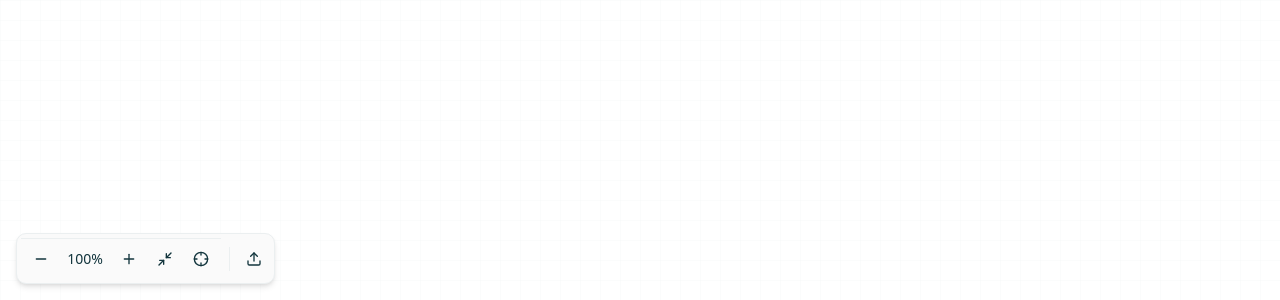
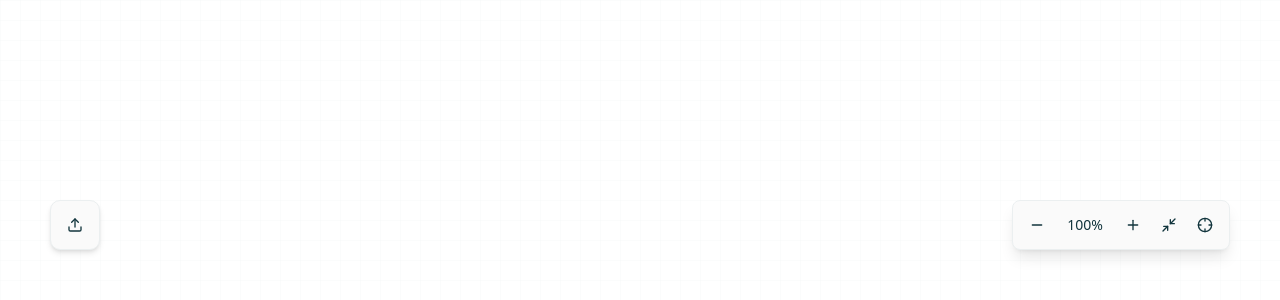
Before and after one commit to modell-aachen/SWT2526, a Vue app: page /view in a window 1280 px wide. Shown: the part 500-800 px from the top of the page. Built offline with nearby package versions, Linux system fonts and the light colour scheme.

Commit message:
fits canvas view automatically after auto fit

```diff
--- a/src/components/FloatingZoomControls/FloatingZoomControls.vue
+++ b/src/components/FloatingZoomControls/FloatingZoomControls.vue
@@ -74,12 +74,33 @@ const positionClass = computed(() =>
 const autoFit = () => {
   const elementsStore = useElementsStore()
   const container = document.querySelector('[data-testid="canvas-container"]')
-  if (container) {
+  if (container && elementsStore.elements.length > 0) {
     zoomStore.autoFit(
       elementsStore.elements,
       container.clientWidth,
       container.clientHeight
     )
+
+    // Center content in viewport after zoom adjustment
+    setTimeout(() => {
+      const minX = Math.min(...elementsStore.elements.map((e) => e.x))
+      const minY = Math.min(...elementsStore.elements.map((e) => e.y))
+      const maxX = Math.max(...elementsStore.elements.map((e) => e.x + e.width))
+      const maxY = Math.max(
+        ...elementsStore.elements.map((e) => e.y + e.height)
+      )
+
+      const contentWidth = (maxX - minX) * zoomStore.zoom
+      const contentHeight = (maxY - minY) * zoomStore.zoom
+      const centerX = minX * zoomStore.zoom + contentWidth / 2
+      const centerY = minY * zoomStore.zoom + contentHeight / 2
+
+      container.scrollTo({
+        left: centerX - container.clientWidth / 2,
+        top: centerY - container.clientHeight / 2,
+        behavior: 'smooth',
+      })
+    }, 0)
   }
 }
 </script>
--- a/src/components/Sidebar/LeftBar/ZoomControls.vue
+++ /dev/null
@@ -1,84 +0,0 @@
-<template>
-  <div :class="containerClass">
-    <div :class="controlsClass">
-      <Button
-        variant="ghost"
-        size="icon-sm"
-        data-testid="zoom-out-button"
-        title="Zoom out"
-        @click="zoomStore.zoomOut()"
-      >
-        <Minus class="w-4 h-4 text-ma-text-01" />
-      </Button>
-      <span
-        class="flex items-center px-1 text-sm text-ma-text-01"
-        :class="collapsed ? 'justify-center' : 'min-w-[3rem] justify-center'"
-      >
-        {{ zoomStore.zoomPercentage }}%
-      </span>
-      <Button
-        variant="ghost"
-        size="icon-sm"
-        data-testid="zoom-in-button"
-        title="Zoom in"
-        @click="zoomStore.zoomIn()"
-      >
-        <Plus class="w-4 h-4 text-ma-text-01" />
-      </Button>
-    </div>
-    <Button
-      variant="ghost"
-      size="icon-sm"
-      data-testid="reset-zoom-button"
-      title="Reset zoom"
-      @click="zoomStore.resetZoom()"
-    >
-      <Minimize2 class="w-4 h-4 text-ma-text-01" />
-    </Button>
-    <Button
-      variant="ghost"
-      size="icon-sm"
-      data-testid="auto-fit-button"
-      title="Fit automatically"
-      @click="autoFit"
-    >
-      <Crosshair class="w-4 h-4 text-ma-text-01" />
-    </Button>
-  </div>
-</template>
-
-<script setup lang="ts">
-import { computed } from 'vue'
-import { Plus, Minus, Minimize2, Crosshair } from 'lucide-vue-next'
-import { Button } from '@/components/ui/button'
-import { useZoomStore } from '@/stores/zoom/zoom'
-import { useElementsStore } from '@/stores/elements/elements'
-
-const props = defineProps<{
-  collapsed?: boolean
-}>()
-
-const zoomStore = useZoomStore()
-
-const containerClass = computed(() =>
-  props.collapsed
-    ? 'p-2 border-t border-ma-grey-300 flex flex-col gap-1 items-center'
-    : 'p-1 border-t border-ma-grey-300 flex gap-1 justify-between'
-)
-
-const controlsClass = computed(() =>
-  props.collapsed ? 'flex flex-col gap-1 items-center' : 'flex gap-1'
-)
-
-const autoFit = () => {
-  const elementsStore = useElementsStore()
-  const container = document.querySelector('[data-testid="canvas-container"]')
-  if (container) {
-    zoomStore.autoFit(
-      elementsStore.elements,
-      container.clientWidth,
-      container.clientHeight
-    )
-  }
-}
-</script>
--- a/src/views/ViewPage/ViewPage.vue
+++ b/src/views/ViewPage/ViewPage.vue
@@ -12,13 +12,14 @@
         />
       </GridCanvas>
 
-      <!-- Floating toolbar: bottom-left -->
+      <!-- Floating zoom controls: bottom-right -->
+      <FloatingZoomControls :right-sidebar-collapsed="true" />
+
+      <!-- Upload button: bottom-left -->
       <div
         data-testid="view-toolbar"
-        class="absolute bottom-4 left-4 z-50 flex items-center gap-2 bg-ma-grey-100 border border-ma-grey-300 rounded-lg shadow-md p-1"
+        class="absolute bottom-[50px] left-[50px] z-50 flex items-center gap-2 bg-ma-grey-100 border border-ma-grey-300 rounded-lg shadow-md p-2"
       >
-        <ZoomControls />
-        <div class="w-px h-6 bg-ma-grey-300" />
         <Button
           variant="ghost"
           size="icon-sm"
@@ -47,7 +48,7 @@ import { useElementsStore } from '@/stores/elements/elements'
 import { useCanvasIO } from '@/composables/useCanvasIO'
 import GridCanvas from '@/components/GridCanvas/GridCanvas.vue'
 import ElementWrapperReadOnly from '@/components/ElementWrapperReadOnly/ElementWrapperReadOnly.vue'
-import ZoomControls from '@/components/Sidebar/LeftBar/ZoomControls.vue'
+import FloatingZoomControls from '@/components/FloatingZoomControls/FloatingZoomControls.vue'
 import { Button } from '@/components/ui/button'
 
 const elementsStore = useElementsStore()
```
Also changed, not shown: 1 other file (tests, documents, lock files or other folders).
